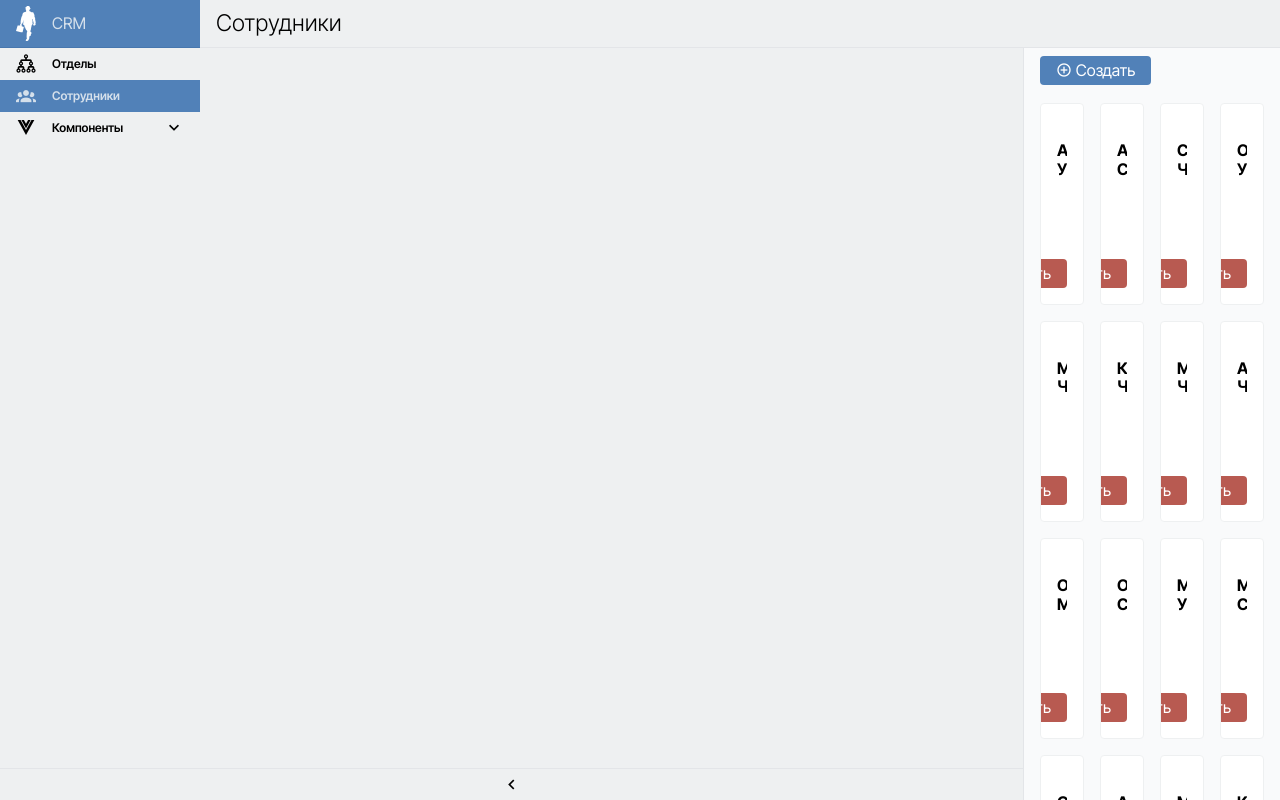
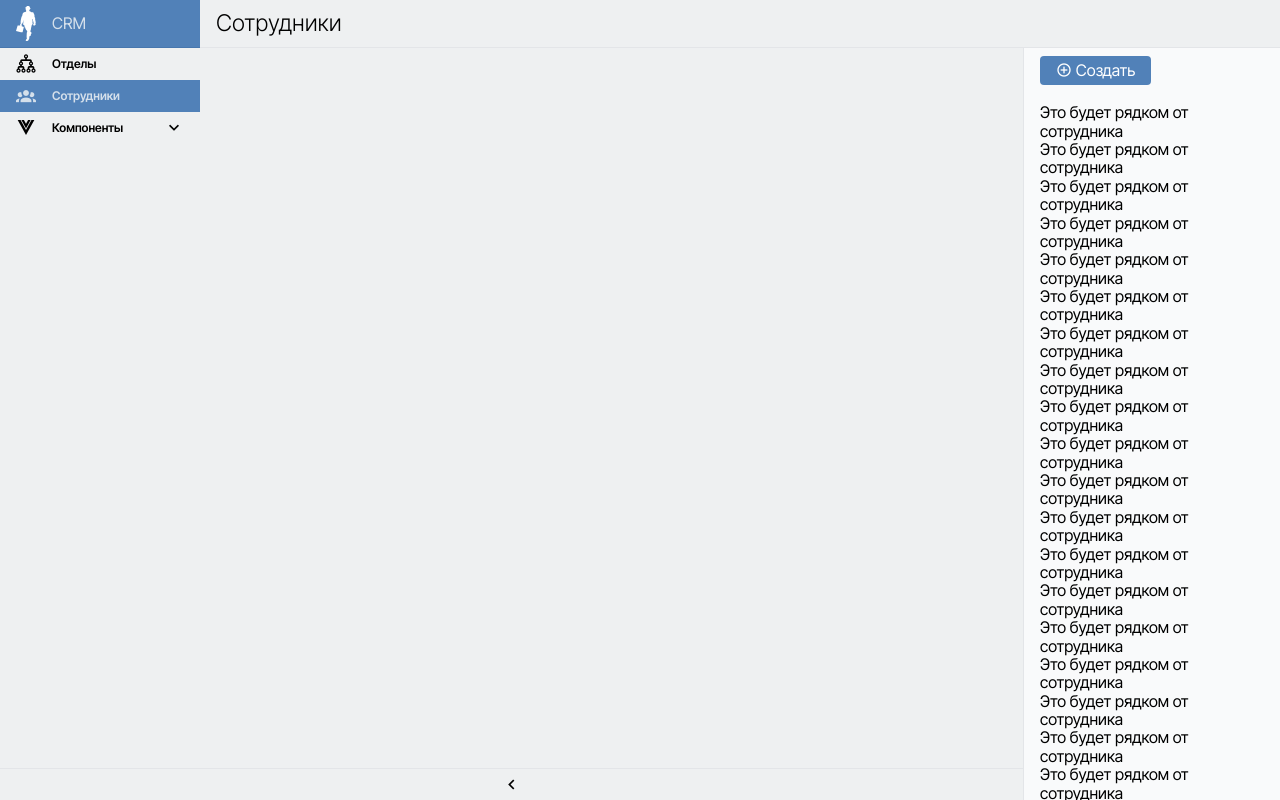
Before and after one commit to hardmagnett/big-company, a Vue app: page /employees in a window 1280 px wide. Built offline with nearby package versions, Linux system fonts and the light colour scheme.

Commit message:
Убрал ненужное из сотрудников

```diff
--- a/src/app/components/employees/EmployeeRow/EmployeeRow.vue
+++ b/src/app/components/employees/EmployeeRow/EmployeeRow.vue
@@ -1,109 +1,15 @@
 <template>
   <div class="employee-row">
-    <h4 class="employee-row__header">{{fable.fullName()}}</h4>
-    <div :set="qty = 3"></div>
-
-    <!--<div :set="qtyToDisplay = qty >= 3 ? 3 : qty"></div>-->
-    <div :set="qtyToDisplay = 3"></div>
-
-    <ul>
-      <li :key="n" v-for="n in qtyToDisplay"
-          class="mod--ellipsis-one-line"
-      >
-        <!--Для ограничения длины троеточием приходится отказаться от display: list-item. Поэтому &bullet;-->
-        &bullet; {{fable.words({min: 1, max: 3})}}
-      </li>
-      <li v-if="qty > 3">...</li>
-    </ul>
-    <div class="employee-row__pusher"></div>
-    <div class="employee-row__buttons">
-      <!--:class="{'btn--small': areButtonsSmall}"-->
-
-      <ABtn
-        :to="{name: 'employeeEdit', params: { employeeId: 123 }}"
-      >
-        Изменить
-      </ABtn>
-      <!--:class="{'btn--small': areButtonsSmall}"-->
-      <ABtn
-        class="btn--error"
-      >
-        Удалить
-      </ABtn>
-    </div>
+    Это будет рядком от сотрудника
   </div>
 </template>
 
 <script setup lang="ts">
 
-import fable from '@/a-library/helpers/content/fable.js';
-
-
-
-import { onMounted, reactive } from 'vue';
-
-
-// export default {
-//   data(){
-//     return {
-//       faker: faker
-//     }
-//   },
-//   computed: {
-//     // areButtonsSmall () {
-//     //   return !this.$screen.bpSm
-//     // }
-//   },
-//   mounted(){
-//     console.log(this.faker); console.log('^...this.faker:')
-//     // console.log(this.faker.random.words()); console.log('^...this.faker.random.words():')
-//   }
-// }
-
-onMounted(() => {
-  // console.log(faker); console.log('^...faker:')
-  // console.log(faker.random.words()); console.log('^...faker.random.words():')
-})
 </script>
 
 <style scoped>
   .employee-row {
-    padding: var(--gap);
-    /*border: 1px solid clrBorder(lighter, main);*/
-    border: 1px solid var(--clr-border-blue-lightest);
-    border-radius: var(--border-radius);
-    background-color: white;
-    display: flex;
-    flex-flow: column nowrap;
 
-    overflow: hidden;
-
-    .employee-row__header {
-      margin-bottom: 0;
-
-      /*Обрезание на 2-й строке start*/
-      height: 37px;			/*указать высоту, если линия одна а рубить на третьей например*/
-      display: -webkit-box;
-      -webkit-box-orient: vertical;
-      -webkit-line-clamp: 2;	/*указать на какой линии рубить*/
-      overflow: hidden;
-      /*Обрезание на 2-й строке end*/
-    }
-
-    ul > li {
-      font-size: var(--font-size-small);
-    }
-    .employee-row__pusher {
-      flex: 1 0 auto;
-    }
-    .employee-row__buttons {
-      display: flex;
-      justify-content: flex-end;
-      .btn {
-        &:last-child {
-          margin-left: var(--gap);
-        }
-      }
-    }
   }
 </style>
--- a/src/app/components/employees/EmployeesTable/EmployeesTable.vue
+++ b/src/app/components/employees/EmployeesTable/EmployeesTable.vue
@@ -1,6 +1,5 @@
 <template>
   <div class="employees-table">
-    <!--<p>heere</p>-->
     <EmployeeRow
         class="mod--basis-for-column-flex-item"
         :key="n" v-for="n in 30"
@@ -15,27 +14,5 @@ import EmployeeRow from '@/app/components/employees/EmployeeRow/EmployeeRow.vue'
 
 <style scoped>
   .employees-table {
-    display: flex;
-    flex-flow: row wrap;
-    gap: var(--gap);
-    /* gap: $gap; */
-    /* gap: 0; */
-
-    .employee-row {
-      /*outline: 1px solid orange;*/
-      --flex-items-qty: 1;
-      @container style(--pb-sx-or-more) {
-        --flex-items-qty: 1;
-      }
-      @container style(--bp-md-or-more) {
-        --flex-items-qty: 2;
-      }
-      @container style(--bp-lg-or-more) {
-        --flex-items-qty: 3;
-      }
-      @container style(--bp-xl-or-more) {
-        --flex-items-qty: 4;
-      }
-    }
   }
 </style>
--- a/src/app/router/employees.ts
+++ b/src/app/router/employees.ts
@@ -3,15 +3,5 @@ export default [
     path: '/employees',
     name: 'employees',
     component: () => import('@/app/views/employees/Employees/Employees.vue')
-  },
-  {
-    path: '/employees/create',
-    name: 'employeeCreate',
-    component: () => import('@/app/views/employees/EmployeeAddOrEdit/EmployeeAddOrEdit.vue')
-  },
-  {
-    path: '/employees/:employeeId',
-    name: 'employeeEdit',
-    component: () => import('@/app/views/employees/EmployeeAddOrEdit/EmployeeAddOrEdit.vue')
-  },
+  }
 ]
--- a/src/app/views/employees/EmployeeAddOrEdit/EmployeeAddOrEdit.vue
+++ /dev/null
@@ -1,89 +0,0 @@
-<template>
-  <div class="note-edit">
-    <Teleport to="#page-header-place">
-      <APageHeader>
-        {{ title }}
-      </APageHeader>
-    </Teleport>
-
-    <AInput class="note-edit__input-title" placeholder="Заголовок"></AInput>
-
-    <ABtn class="note-edit__btn-add-task">
-      Добавить Задачу
-    </ABtn>
-    <div class="mod--clear-both"></div>
-    <div class="note-edit__control-buttons">
-      <ABtn class="">{{ actionTitle }}</ABtn>
-      <ABtn class="btn--danger">Отменить</ABtn>
-      <ABtn class="btn--error">Удалить</ABtn>
-    </div>
-
-    <h2>Поля для сотрудника</h2>
-    <p>
-      Сотрудник может находится либо в отделе, либо в департаменте, либо в директорате.
-      <br>
-      Сотрудник не может находится в нескольких из вышеперечисленных сущностей сразу.
-    </p>
-
-    <ul>
-      <li>Фамилия (Строка)</li>
-      <li>Имя (Строка)</li>
-      <li>Отчество (Строка)</li>
-      <li>Телефон (Придумать наконец как это хранить и через какое поле вводить)</li>
-      <li>Отдел (has One)</li>
-      <li>Департамент (has One)</li>
-      <li>Директорат (has One)</li>
-      <li>Дата трудоустройства (Строка)</li>
-      <li>Дата увольнения (Строка)</li>
-      <li>Особые заметки (Строка, textarea, например "Не принадлежит отделу, дворник.")</li>
-    </ul>
-  </div>
-</template>
-
-<script>
-
-export default {
-  computed: {
-    /**
-     * Редактируется-ли существующая заметка, или добавляется новая
-     * @returns {boolean}
-     */
-    isEditing () {
-      return this.$route.name === 'employeeEdit'
-    },
-    title () {
-      return (this.isEditing ? 'Редактирование' : 'Добавление') + ' сотрудника'
-    },
-    actionTitle () {
-      return this.isEditing ? 'Изменить' : 'Добавить'
-    }
-  }
-
-}
-</script>
-
-<style scoped>
-.note-edit {
-  .note-edit__input-title {
-    margin-bottom: var(--gap);
-  }
-  .note-edit__btn-add-task {
-    margin-bottom: calc(var(--gap) * 2);
-    float: right;
-  }
-
-  .note-edit__control-buttons {
-    display: flex;
-    flex-flow: column wrap;
-    justify-content: flex-end;
-    align-items: flex-end;
-    @container style(--bp-md-or-more) {
-      flex-flow: row wrap;
-    }
-    > * {
-      margin-left: var(--gap);
-      margin-bottom: var(--gap);
-    }
-  }
-}
-</style>
--- a/src/app/views/employees/Employees/Employees.vue
+++ b/src/app/views/employees/Employees/Employees.vue
@@ -10,21 +10,19 @@ import AIcon from "@/a-library/components/typo/AIcon/AIcon.vue";
 </script>
 
 <template>
-  <div class="home-view">
-
+  <div class="employees">
     <Teleport to="#page-header-place">
       <APageHeader>
         Сотрудники
       </APageHeader>
     </Teleport>
-    <ABtn
-        :to="{name: 'employeeCreate'}"
-    >
+    <ABtn>
       <AIcon icon="mdi-plus-circle-outline"></AIcon> Создать
     </ABtn>
     <br>
 
     <div class="mod--clear-both"></div>
+    <!--Здесь ещё будет компонент-фильтр. Поэтому,чтобы не нагромождать,employeesTable сделано отдельным компонентом.-->
     <EmployeesTable />
   </div>
 </template>
```
Also changed, not shown: план.txt.
